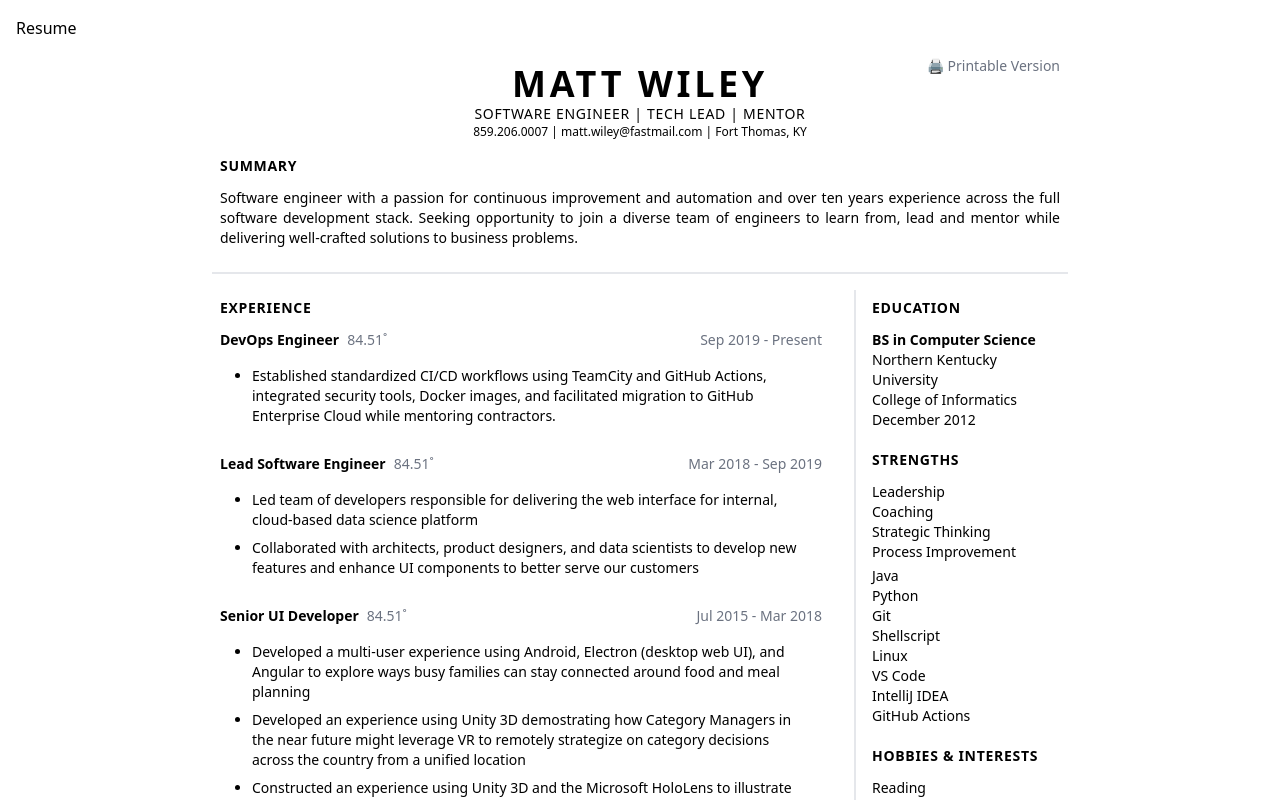
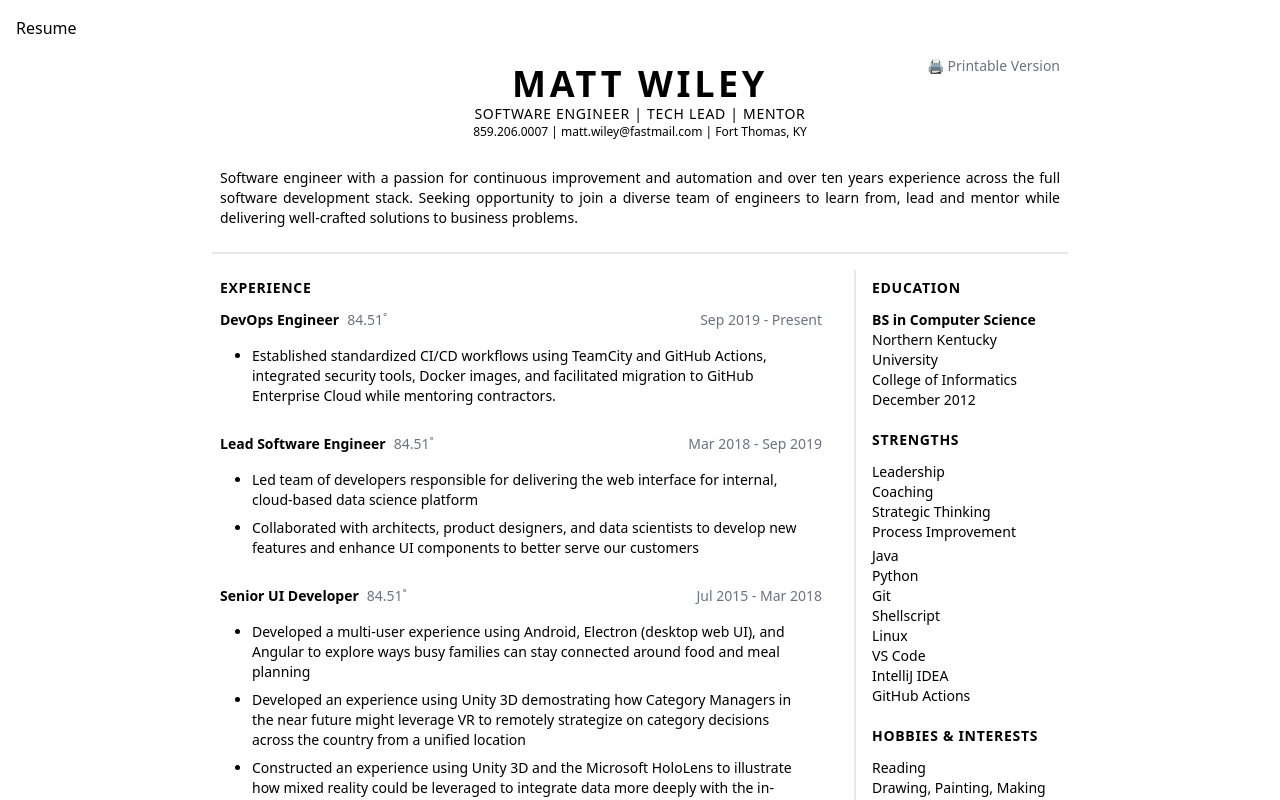
Before and after one commit to matt-wiley/matt-wiley.github.io, a React (Create React App) app in the folder my-site/: page /#/resume in a window 1280 px wide. Shown: the top 800 px of the page. Built offline with nearby package versions, Linux system fonts and the light colour scheme.

Commit message:
added: printable version of site

```diff
--- a/my-site/src/components/Section.tsx
+++ b/my-site/src/components/Section.tsx
@@ -12,7 +12,10 @@ interface ISectionProps extends PropsWithChildren{
 const Section = (props: ISectionProps) => {
   return (
     <div className="p-2">
-      <SectionHeader text={props.headerText} />
+      {
+        (props.headerText !== 'null' && props.headerText !== 'undefined') ?
+        <SectionHeader text={props.headerText} /> : ''
+      }
       <SectionBody>
         {props.children}
       </SectionBody>
--- a/my-site/src/index.css
+++ b/my-site/src/index.css
@@ -587,10 +587,6 @@ video {
   height: fit-content;
 }
 
-.h-2 {
-  height: 0.5rem;
-}
-
 .w-0 {
   width: 0px;
 }
--- a/my-site/src/pages/Resume.tsx
+++ b/my-site/src/pages/Resume.tsx
@@ -134,7 +134,7 @@ const Home = (props: IResumeProps) => {
             location="Fort Thomas, KY"
           />
           <div className='text-justify'>
-            <Section headerText="Summary">
+            <Section headerText="">
               Software engineer with a passion for continuous improvement and automation and over ten years experience across the full software development stack. Seeking opportunity to join a diverse team of engineers to learn from, lead and mentor while delivering well-crafted solutions to business problems.
             </Section>
           </div>
```
Also changed, not shown: 1 other file (tests, documents, lock files or other folders).
